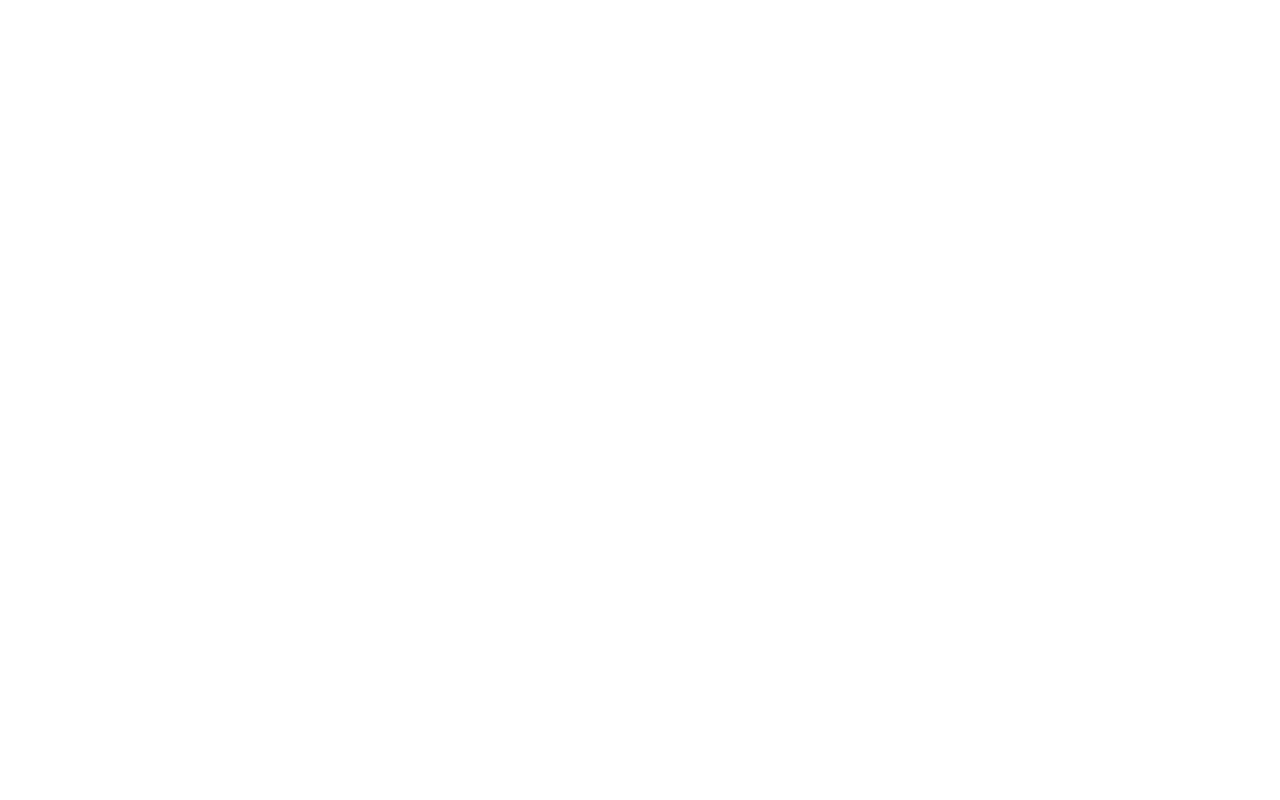
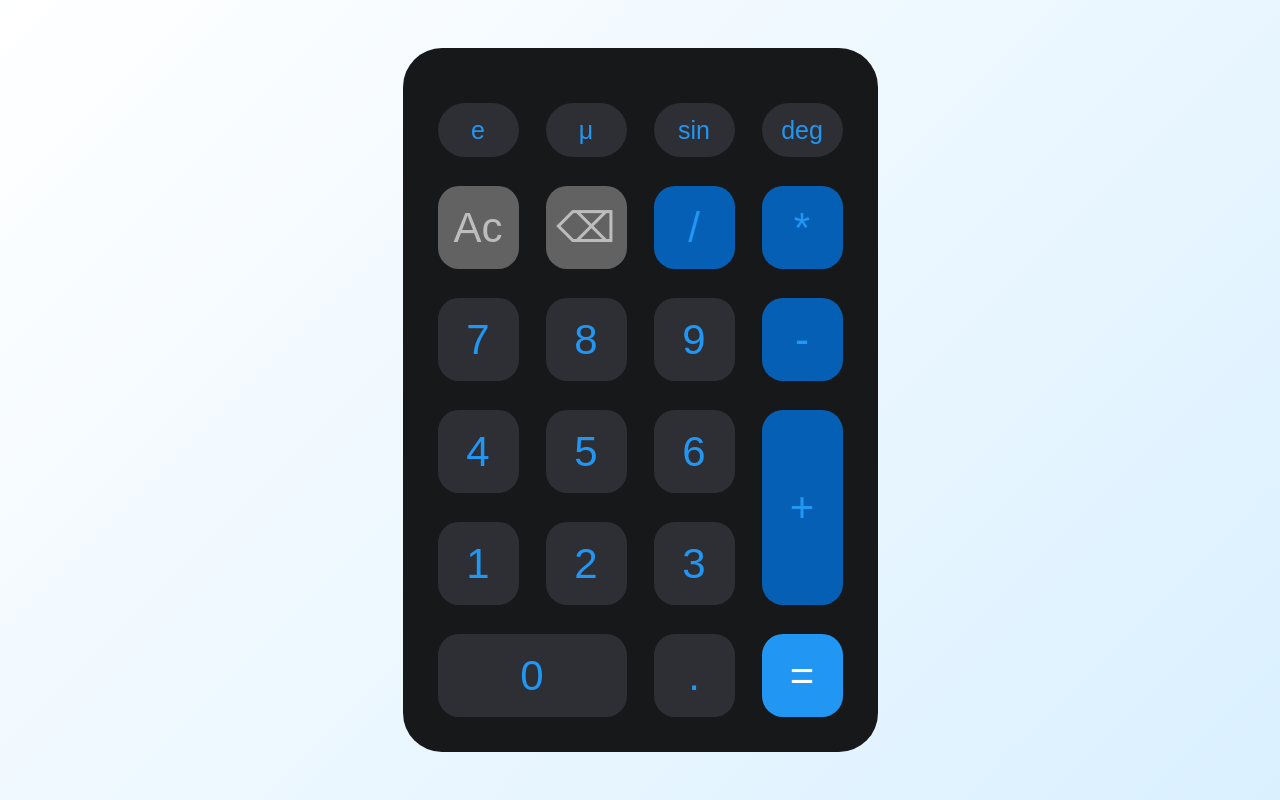
Before and after one commit to alok-38/master.dev, a plain HTML site: page Web-Development/calculator/index.html in a window 1280 px wide. Drawn offline with Linux system fonts and the light colour scheme.

Commit message:
Keydown event

```diff
--- a/Web-Development/calculator/app.js
+++ b/Web-Development/calculator/app.js
@@ -0,0 +1,7 @@
+const screenEl = document.getElementById('screen');
+
+
+const addBtn = document.getElementById("add");
+
+addBtn.addEventListener("keydown", (event) => {
+});
--- a/Web-Development/calculator/index.html
+++ b/Web-Development/calculator/index.html
@@ -7,9 +7,79 @@
     <link rel="stylesheet" href="style.css" />
     <script src="app.js" defer></script>
   </head>
+
   <body>
-    <div class="calculator">
-
+    <div class="wrapper">
+      <header class="screen" id="screen"></header>
+      <main class="calculator" id="calculator">
+        <button class="calculator__button calculator__button--special" id="e">
+          e
+        </button>
+        <button class="calculator__button calculator__button--special" id="mu">
+          μ
+        </button>
+        <button class="calculator__button calculator__button--special" id="sin">
+          sin
+        </button>
+        <button class="calculator__button calculator__button--special" id="deg">
+          deg
+        </button>
+        <button
+          class="calculator__button calculator__button--action"
+          id="clear"
+        >
+          Ac
+        </button>
+        <button
+          class="calculator__button calculator__button--action"
+          id="backspace"
+        >
+          ⌫
+        </button>
+        <button
+          class="calculator__button calculator__button--operator"
+          id="divide"
+        >
+          /
+        </button>
+        <button
+          class="calculator__button calculator__button--operator"
+          id="multiply"
+        >
+          *
+        </button>
+        <button class="calculator__button" id="seven">7</button>
+        <button class="calculator__button" id="eight">8</button>
+        <button class="calculator__button" id="nine">9</button>
+        <button
+          class="calculator__button calculator__button--operator"
+          id="subtract"
+        >
+          -
+        </button>
+        <button class="calculator__button" id="four">4</button>
+        <button class="calculator__button" id="five">5</button>
+        <button class="calculator__button" id="six">6</button>
+        <button
+          class="calculator__button calculator__button--operator calculator__button--plus"
+          id="add"
+        >
+          +
+        </button>
+        <button class="calculator__button" id="one">1</button>
+        <button class="calculator__button" id="two">2</button>
+        <button class="calculator__button" id="three">3</button>
+        <button class="calculator__button calculator__button--zero" id="zero">
+          0
+        </button>
+        <button class="calculator__button" id="decimal">.</button>
+        <button
+          class="calculator__button calculator__button--equals"
+          id="equals"
+        >
+          =
+        </button>
+      </main>
     </div>
   </body>
 </html>
--- a/Web-Development/calculator/style.css
+++ b/Web-Development/calculator/style.css
@@ -0,0 +1,199 @@
+/* =========================
+   Global Styles
+========================= */
+
+* {
+  margin: 0;
+  padding: 0;
+  box-sizing: border-box;
+}
+
+body {
+  background: linear-gradient(135deg, #ffffff, #daf0ff);
+  min-height: 100vh;
+  display: flex;
+  justify-content: center;
+  align-items: center;
+
+  background-color: #171819;
+  font-family: Arial, sans-serif;
+}
+
+/* wrapper */
+.wrapper {
+  max-width: 475px;
+  width: 100%;
+  display: flex;
+  flex-direction: column;
+  background: linear-gradient(135deg, #17181a, #17181a);
+  border-radius: 2.44rem;
+}
+
+/* Calculator Screen */
+.screen {
+  width: 100%;
+
+  display: flex;
+  justify-content: flex-end;
+  align-items: flex-end;
+
+  padding: 0 35px 20px;
+
+  color: #fff;
+  font-size: 48px;
+  font-weight: 500;
+
+  overflow: hidden;
+}
+
+/* =========================
+   Calculator Block
+========================= */
+
+.calculator {
+  width: min(100%, 480px);
+  padding: clamp(20px, 5vw, 35px);
+
+  display: grid;
+  grid-template-columns: repeat(4, minmax(0, 1fr));
+
+  grid-template-areas:
+    "e mu sin deg"
+    "clear backspace divide multiply"
+    "seven eight nine subtract"
+    "four five six plus"
+    "one two three plus"
+    "zero zero decimal equals";
+
+  grid-template-rows:
+    clamp(48px, 12vw, 54px)
+    repeat(5, clamp(65px, 17vw, 83px));
+
+  gap: clamp(12px, 4.5vw, 29px) clamp(12px, 5.5vw, 27px);
+}
+
+/* =========================
+   Calculator Button
+========================= */
+
+.calculator__button {
+  width: 100%;
+  height: 100%;
+
+  border: none;
+  border-radius: clamp(14px, 4vw, 21px);
+
+  background-color: #2d2f34;
+  color: #2196f3;
+
+  font-size: clamp(24px, 7vw, 42px);
+  font-weight: 400;
+
+  cursor: pointer;
+
+  transition:
+    background-color 0.2s ease,
+    transform 0.15s ease;
+}
+
+.calculator__button:hover {
+  background-color: #393c42;
+}
+
+.calculator__button:active {
+  transform: scale(0.95);
+}
+
+/* =========================
+   Special Buttons
+========================= */
+
+.calculator__button--special {
+  grid-area: auto;
+
+  border-radius: 50px;
+  font-size: clamp(18px, 5vw, 25px);
+}
+
+/* =========================
+   Action Buttons
+========================= */
+
+.calculator__button--action {
+  background-color: #626262;
+  color: #bdbdbd;
+}
+
+.calculator__button--action:hover {
+  background-color: #747474;
+}
+
+/* =========================
+   Operator Buttons
+========================= */
+
+.calculator__button--operator {
+  background-color: #0560b5;
+  color: #2196f3;
+}
+
+.calculator__button--operator:hover {
+  background-color: #0873d4;
+}
+
+/* =========================
+   Plus Button
+========================= */
+
+.calculator__button--plus {
+  grid-area: plus;
+}
+
+/* =========================
+   Zero Button
+========================= */
+
+.calculator__button--zero {
+  grid-area: zero;
+}
+
+/* =========================
+   Equals Button
+========================= */
+
+.calculator__button--equals {
+  grid-area: equals;
+  background-color: #2196f3;
+  color: #ffffff;
+}
+
+.calculator__button--equals:hover {
+  background-color: #1687e5;
+}
+
+/* =========================
+   Accessibility
+========================= */
+
+.calculator__button:focus-visible {
+  outline: 2px solid #80c4ff;
+  outline-offset: 3px;
+}
+
+/* =========================
+   Small Screens
+========================= */
+
+@media (max-width: 360px) {
+  .calculator {
+    padding: 16px;
+    gap: 12px;
+    grid-template-rows:
+      45px
+      repeat(5, clamp(55px, 17vw, 65px));
+  }
+
+  .calculator__button {
+    font-size: 25px;
+  }
+}
```
Also changed, not shown: Web-Development/DOM/index.html (added, +14 -0 lines), Web-Development/DOM/script.js (added, +10 -0 lines).
